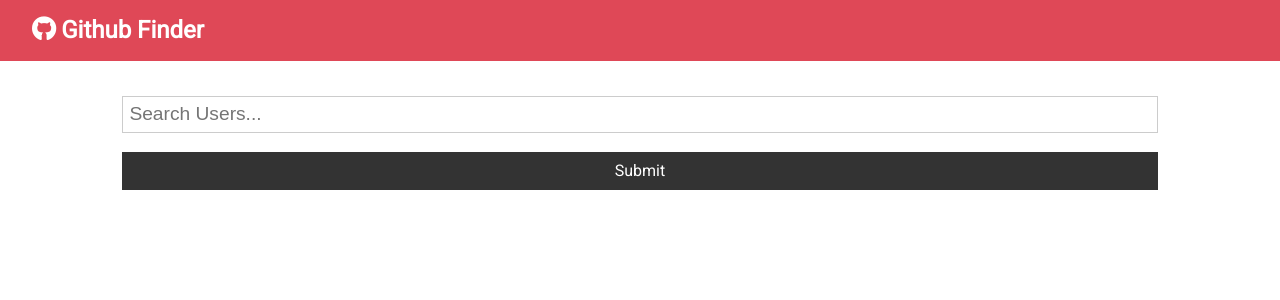
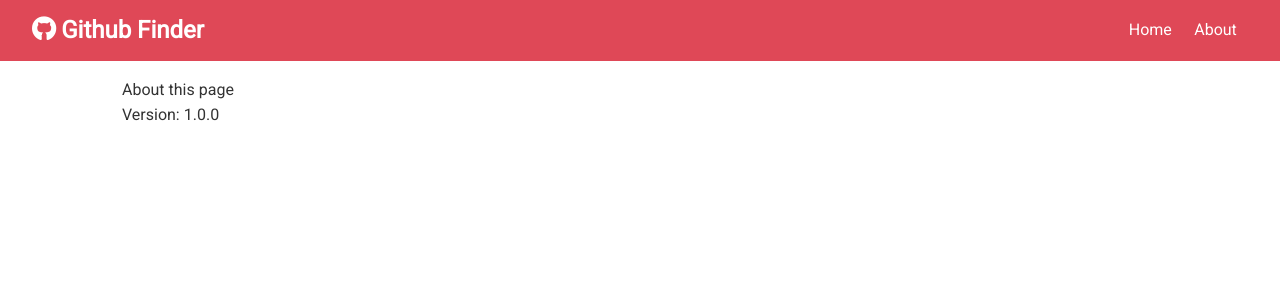
Before and after one commit to muhammadumarfarooq/github-finder-app, a React (Create React App) app: page /about in a window 1280 px wide. Shown: the top 300 px of the page. Built offline with nearby package versions, Linux system fonts and the light colour scheme.

Commit message:
adding single user component Route

```diff
--- a/package.json
+++ b/package.json
@@ -6,6 +6,7 @@
     "axios": "^0.19.0",
     "react": "^16.9.0",
     "react-dom": "^16.9.0",
+    "react-router-dom": "^5.1.0",
     "react-scripts": "3.1.2"
   },
   "scripts": {
--- a/src/App.js
+++ b/src/App.js
@@ -1,4 +1,5 @@
-import React, { Component } from "react";
+import React, { Component, Fragment } from "react";
+import { BrowserRouter as Router, Route, Switch } from "react-router-dom";
 import axios from "axios";
 
 import "./App.css";
@@ -6,10 +7,13 @@ import Nabvar from "./components/layout/Nabvar";
 import Users from "./components/users/Users";
 import Search from "./components/layout/Search";
 import Alert from "./components/layout/Alert";
+import About from "./components/pages/About";
+import User from "./components/users/User";
 
 class App extends Component {
   state = {
     loading: false,
+    user: {},
     showButton: false,
     users: [],
     alert: null
@@ -28,6 +32,19 @@ class App extends Component {
       showButton: true
     });
   };
+  // Get a single User
+  getUser = async userName => {
+    this.setState({ loading: true });
+    const user = await axios.get(
+      `https://api.github.com/users/${userName}?client_id=${process.env.REACT_APP_GITHUB_CLIENT_ID}&client_secret=${process.env.REACT_APP_GITHUB_CLIENT_SECRET}
+        }`
+    );
+    this.setState({
+      loading: false,
+      user: user.data
+    });
+  };
+
   clearSearch = () => {
     this.setState({ users: [], showButton: false });
   };
@@ -38,11 +55,18 @@ class App extends Component {
   };
 
   render() {
-    const { showButton, loading, users } = this.state;
+    const { showButton, loading, users, user } = this.state;
     return (
+      <Router>
         <div className='App'>
           <Nabvar />
           <div className='container'>
+            <Switch>
+              <Route
+                exact
+                path='/'
+                render={props => (
+                  <Fragment>
                     <Alert alert={this.state.alert} />
                     <Search
                       handleSearchUsers={this.handleSearchUsers}
@@ -51,8 +75,26 @@ class App extends Component {
                       setAlert={this.setAlert}
                     />
                     <Users loading={loading} users={users} />
+                  </Fragment>
+                )}
+              />
+              <Route exact path='/about' component={About} />
+              <Route
+                exact
+                path='/user/:login'
+                render={props => (
+                  <User
+                    {...props}
+                    getUser={this.getUser}
+                    user={user}
+                    loading={loading}
+                  />
+                )}
+              />
+            </Switch>
           </div>
         </div>
+      </Router>
     );
   }
 }
--- a/src/components/layout/Nabvar.js
+++ b/src/components/layout/Nabvar.js
@@ -1,4 +1,5 @@
 import React from "react";
+import { Link } from "react-router-dom";
 import propTypes from "prop-types";
 
 const Nabvar = ({ title, icon }) => {
@@ -7,6 +8,14 @@ const Nabvar = ({ title, icon }) => {
       <h1>
         <i className={icon}></i> {title}
       </h1>
+      <ul>
+        <li>
+          <Link to='/'>Home</Link>
+        </li>
+        <li>
+          <Link to='/about'>About</Link>
+        </li>
+      </ul>
     </nav>
   );
 };
--- /dev/null
+++ b/src/components/pages/About.js
@@ -0,0 +1,12 @@
+import React, { Fragment } from "react";
+
+function About() {
+  return (
+    <Fragment>
+      <p>About this page</p>
+      <p>Version: 1.0.0</p>
+    </Fragment>
+  );
+}
+
+export default About;
--- /dev/null
+++ b/src/components/users/User.js
@@ -0,0 +1,35 @@
+import React, { Component } from "react";
+
+export class User extends Component {
+  componentDidMount() {
+    this.props.getUser(this.props.match.params.login);
+  }
+
+  render() {
+    const {
+      name,
+      avatar_url,
+      location,
+      bio,
+      blog,
+      login,
+      html_url,
+      followers,
+      following,
+      public_repos,
+      public_gists,
+      hireable
+    } = this.props.user;
+    const { loading } = this.props;
+    return (
+      <div>
+        <h1>{name}</h1>
+        <h1>{public_repos}</h1>
+        <div>{bio}</div>
+        <div>{blog}</div>
+      </div>
+    );
+  }
+}
+
+export default User;
--- a/src/components/users/UserItem.js
+++ b/src/components/users/UserItem.js
@@ -1,4 +1,5 @@
 import React from "react";
+import { Link } from "react-router-dom";
 import propTypes from "prop-types";
 
 const UserItem = ({ user: { login, avatar_url, html_url } }) => {
@@ -12,9 +13,9 @@ const UserItem = ({ user: { login, avatar_url, html_url } }) => {
       />
       <h3>{login}</h3>
       <div>
-        <a href={html_url} className='btn btn-dark btn-small my-1'>
+        <Link to={`/user/${login}`} className='btn btn-dark btn-small my-1'>
           More
-        </a>
+        </Link>
       </div>
     </div>
   );
```
Also changed, not shown: 1 other file (tests, documents, lock files or other folders). Lines whose indentation alone changed are shown as unchanged.
